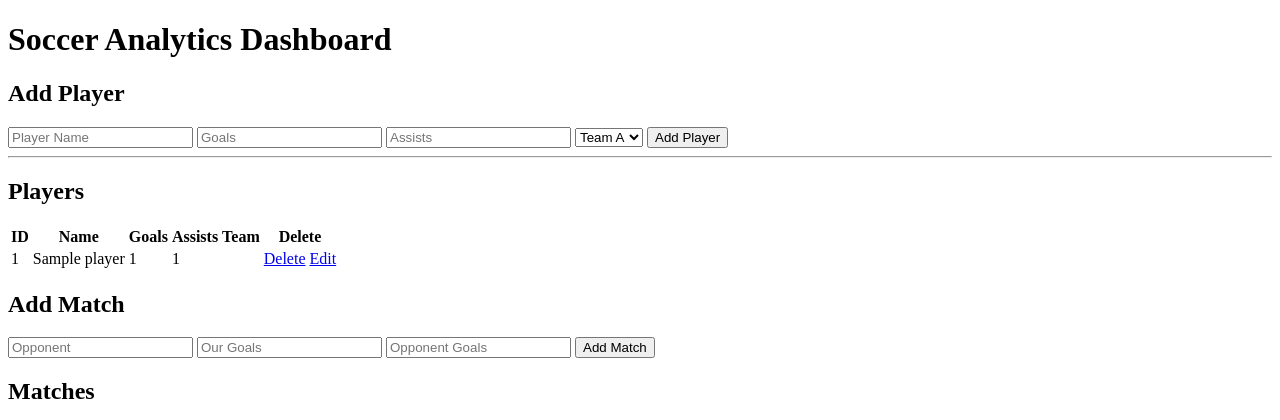
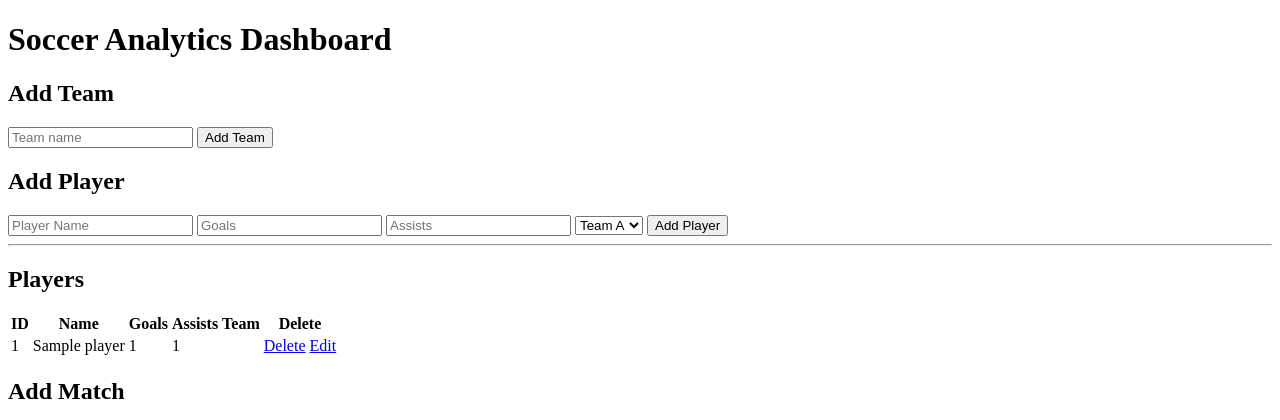
Before and after one commit to Micaiahg888/soccer-analytics, a Flask app: page / in a window 1280 px wide. Shown: the top 420 px of the page. Run offline with Flask 3, Linux system fonts and the light colour scheme; tables that the repository leaves empty hold one stand-in row (values such as "Sample post").

Commit message:
transitioned to sql

```diff
--- a/app.py
+++ b/app.py
@@ -89,10 +89,6 @@ def add_player():
 	conn.commit()
 	conn.close()
 
-	next_id += 1
-
-
-
 	return redirect("/")
 
 @app.route("/delete/<int:player_id>")
@@ -162,6 +158,23 @@ def add_match():
 
 	return redirect("/")
 
+@app.route("/add_team", methods=["POST"])
+def add_team():
+
+	name = request.form["name"]
+	conn = get_db()
+
+	conn.execute(
+		"INSERT INTO teams (name) VALUES (?)",
+		(name,)
+	)
+
+	conn.commit()
+	conn.close()
+
+	return redirect("/")
+
+
 
 if __name__ == "__main__":
 	app.run(host="0.0.0.0", port=5000, debug=True)
--- a/database.py
+++ b/database.py
@@ -9,11 +9,21 @@ def create_tables():
 	conn = get_db()
 
 	conn.execute("""
+	CREATE TABLE IF NOT EXISTS teams (
+		id INTEGER PRIMARY KEY AUTOINCREMENT,
+		name TEXT NOT NULL
+	)
+	""")
+
+
+	conn.execute("""
 	CREATE TABLE IF NOT EXISTS players (
 		id INTEGER PRIMARY KEY AUTOINCREMENT,
+		team_id INTEGER,
 		name TEXT NOT NULL,
 		goals INTEGER,
-		assists INTEGER
+		assists INTEGER,
+		FOREIGN KEY(team_id) REFERENCES teams(id)
 	)
 	""")
 
--- a/templates/index.html
+++ b/templates/index.html
@@ -1,3 +1,4 @@
+
 <!DOCTYPE html>
 <html>
 <head>
@@ -5,6 +6,20 @@
 </head>
 <body>
 	<h1>Soccer Analytics Dashboard</h1>
+
+	<h2>Add Team</h2>
+
+	<form method="POST" action="/add_team">
+
+		<input
+		type="text"
+		name="name"
+		placeholder="Team name">
+		<button>
+		Add Team
+		</button>
+	</form>
+
 
 	<h2>Add Player</h2>
 
@@ -59,6 +74,7 @@
 		<button type="submit">Add Match</button>
 	</form>
 
+
 	<h2>Matches</h2>
 
 	<table boarder="1">
```
Also changed, not shown: soccer.db.
